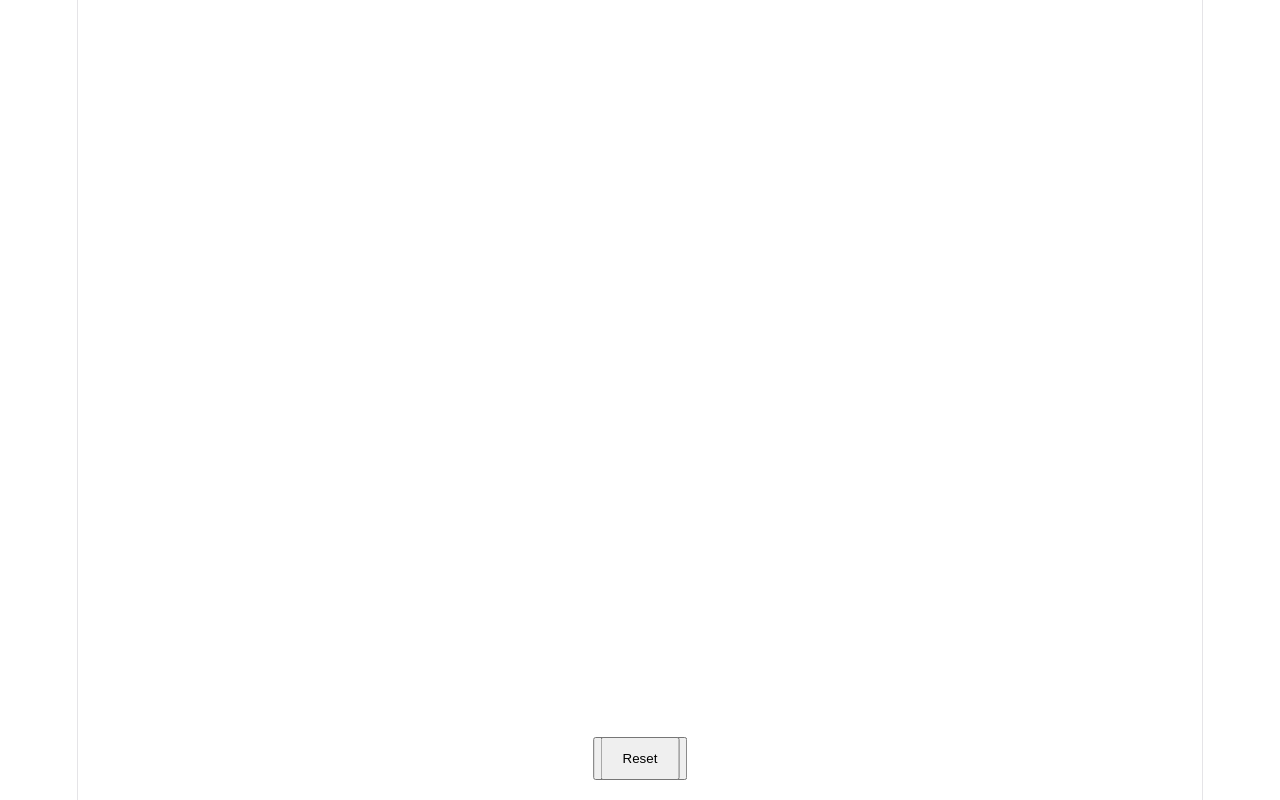
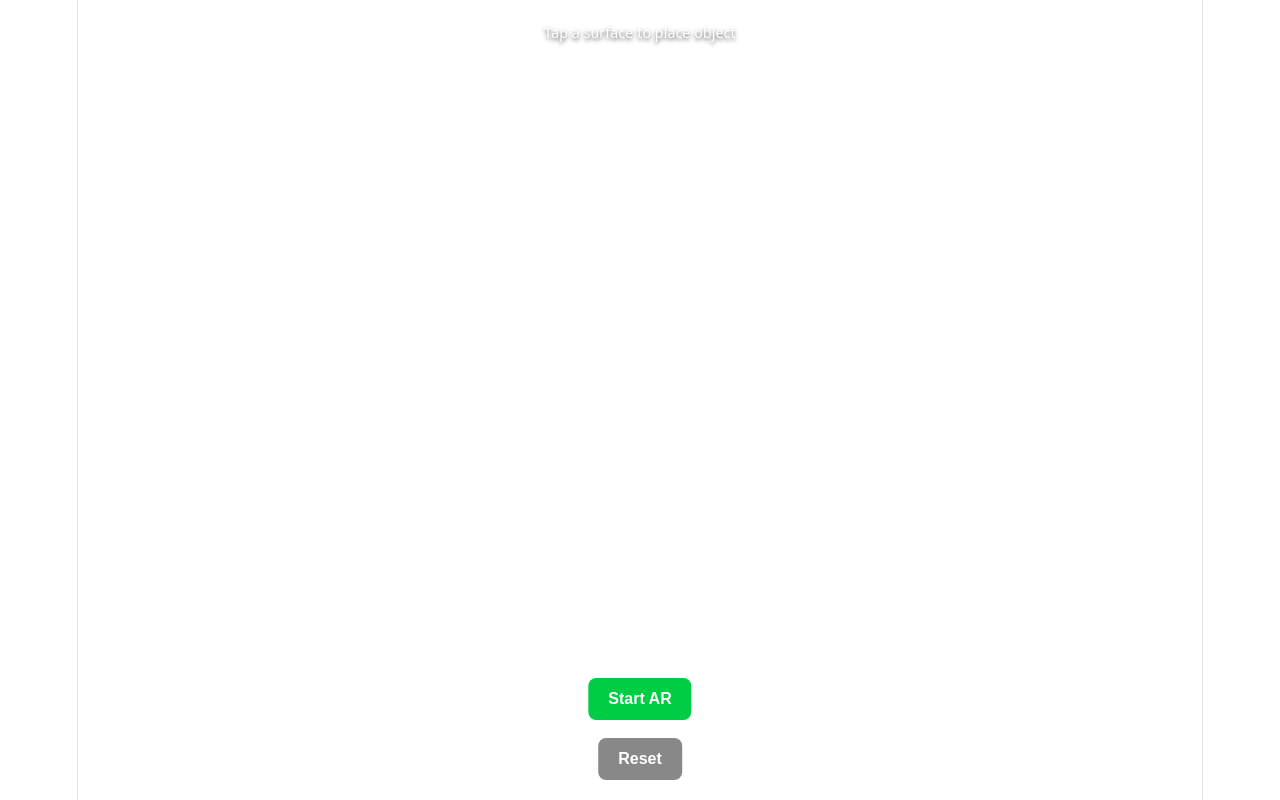
Before and after one commit to BishnuMukherjee123/WebXR, a React (Vite) app: page / in a window 1280 px wide. Built offline with nearby package versions, Linux system fonts and the light colour scheme.

Commit message:
fix: show Start AR button with proper CSS positioning

```diff
--- a/src/components/UIOverlay.jsx
+++ b/src/components/UIOverlay.jsx
@@ -4,15 +4,15 @@ export default function UIOverlay() {
   return (
     <>
       <button
-        className="overlay-btn"
-        onClick={() => window.startAR()}
+        className="overlay-btn start-btn"
+        onClick={() => window.startAR && window.startAR()}
       >
         Start AR
       </button>
 
       <button
-        className="overlay-btn"
-        onClick={() => window.resetAR()}
+        className="overlay-btn reset-btn"
+        onClick={() => window.resetAR && window.resetAR()}
       >
         Reset
       </button>
--- a/src/styles/ar.css
+++ b/src/styles/ar.css
@@ -1,10 +1,41 @@
 .overlay-btn {
   position: fixed;
+  z-index: 999;
+  padding: 12px 20px;
+  border: none;
+  border-radius: 8px;
+  font-size: 16px;
+  font-weight: bold;
+  cursor: pointer;
+  transition: all 0.3s ease;
+}
+
+/* Start button */
+.start-btn {
+  bottom: 80px;
+  left: 50%;
+  transform: translateX(-50%);
+  background: #00cc44;
+  color: white;
+}
+
+.start-btn:hover {
+  background: #00aa33;
+  transform: translateX(-50%) scale(1.05);
+}
+
+/* Reset button */
+.reset-btn {
   bottom: 20px;
   left: 50%;
   transform: translateX(-50%);
-  z-index: 999;
-  padding: 12px 20px;
+  background: #888888;
+  color: white;
+}
+
+.reset-btn:hover {
+  background: #666666;
+  transform: translateX(-50%) scale(1.05);
 }
 
 .overlay-text {
@@ -14,4 +45,7 @@
   transform: translateX(-50%);
   color: white;
   z-index: 999;
+  font-size: 14px;
+  text-shadow: 0 2px 4px rgba(0, 0, 0, 0.7);
+  font-weight: 500;
 }
```
